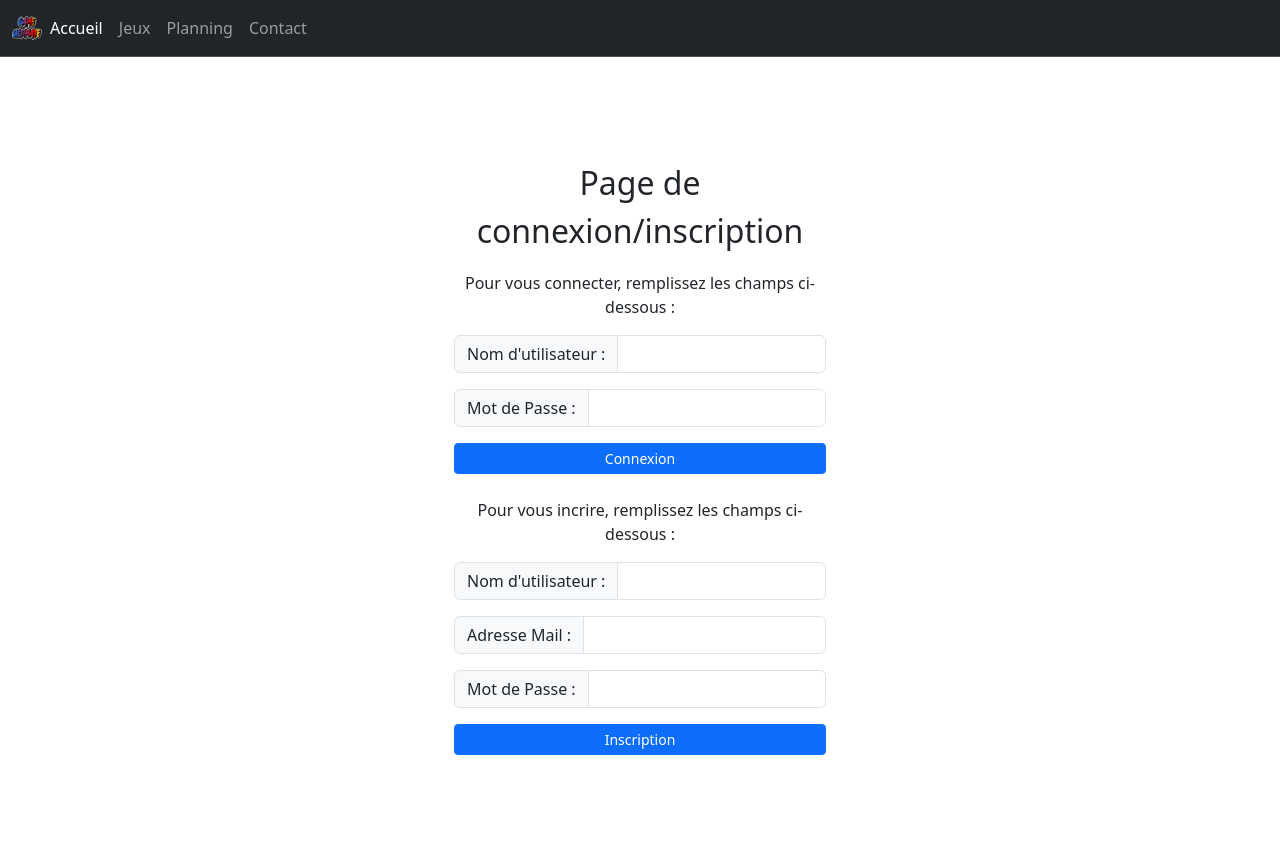
After one commit to LouisMHT/ProjetWeb, a PHP site: the page made by Louis/Page de connexion.php in a window 1280 px wide. The commit adds this page. Run offline with PHP 8.4, Linux system fonts and the light colour scheme.

Commit message:
Ajout Page de connexion

```diff
--- a/GAMEULTIMATE/Index.php
+++ b/GAMEULTIMATE/Index.php
@@ -27,7 +27,7 @@ require('header.inc.php')
           <a class="nav-link" href="#">Contact</a>
         </li>
         <li class="nav-item">
-          <a href="#">
+          <a href="Page de connexion.php">
             <button type="button" class="btn btn-outline-light">Connexion / Inscription</button>
           </a>
         </li>
--- /dev/null
+++ b/Louis/Page de connexion.php
@@ -0,0 +1,71 @@
+<?php
+$titre = "Game Ultimate";
+require('header.inc.php')
+?>
+
+<body>
+
+<nav class="navbar navbar-expand-lg bg-dark border-bottom border-body" data-bs-theme="dark">
+  <div class="container-fluid">
+    <img src="Game-Ultimate-09-10-2023.png" alt="Logo" width="30" height="24" class="d-inline-block align-text-top">
+    <button class="navbar-toggler" type="button" data-bs-toggle="collapse" data-bs-target="#navbarNav" aria-controls="navbarNav" aria-expanded="false" aria-label="Toggle navigation">
+      <span class="navbar-toggler-icon"></span>
+    </button>
+
+    <div class="navbar-collapse collapse show" id="navbarNav">
+      <ul class="navbar-nav">
+        <li class="nav-item">
+          <a class="nav-link active" aria-current="page" href="#">Accueil</a>
+        </li>
+        <li class="nav-item">
+          <a class="nav-link" href="#">Jeux</a>
+        </li>
+        <li class="nav-item">
+          <a class="nav-link" href="#">Planning</a>
+        </li>
+        <li class="nav-item">
+          <a class="nav-link" href="#">Contact</a>
+        </li>
+      </ul>
+    </div>
+  </div>
+</nav>
+
+
+<div class="container d-flex align-items-center" style="height: 100vh;">
+    <div class="col">
+    </div>
+    <div class="col d-flex flex-column justify-content-center">
+      <p class="text-center fs-2">Page de connexion/inscription</p>
+      <p class="text-center">Pour vous connecter, remplissez les champs ci-dessous :</p>
+      <div class="input-group mb-3">
+        <span class="input-group-text" id="basic-addon1">Nom d'utilisateur : </span>
+        <input type="text" class="form-control" aria-label="Username" aria-describedby="basic-addon1">
+      </div>
+      <div class="input-group mb-3">
+        <span class="input-group-text" id="basic-addon1">Mot de Passe : </span>
+        <input type="password" class="form-control" aria-label="Username" aria-describedby="basic-addon1">
+      </div>
+      <button type="button" class="btn btn-primary btn-sm">Connexion</button>
+      <br>
+      <p class="text-center">Pour vous incrire, remplissez les champs ci-dessous :</p>
+      <div class="input-group mb-3">
+        <span class="input-group-text" id="basic-addon1">Nom d'utilisateur : </span>
+        <input type="text" class="form-control" aria-label="Username" aria-describedby="basic-addon1">
+      </div>
+      <div class="input-group mb-3">
+        <span class="input-group-text" id="basic-addon1">Adresse Mail : </span>
+        <input type="text" class="form-control" aria-label="Mail" aria-describedby="basic-addon1">
+      </div>
+      <div class="input-group mb-3">
+        <span class="input-group-text" id="basic-addon1">Mot de Passe : </span>
+        <input type="password" class="form-control" aria-label="Username" aria-describedby="basic-addon1">
+      </div>
+      <button type="button" class="btn btn-primary btn-sm">Inscription</button>
+    </div>
+    <div class="col">
+    </div>
+</div>
+
+</body>
+</html>
--- a/Louis/header.inc.php
+++ b/Louis/header.inc.php
@@ -5,6 +5,7 @@
     <meta http-equiv="X-UA-Compatible" content="IE=edge">
     <meta name="viewport" content="width=device-width, initial-scale=1.0">
     <link href="https://cdn.jsdelivr.net/npm/bootstrap@5.3.2/dist/css/bootstrap.min.css" rel="stylesheet" integrity="sha384-T3c6CoIi6uLrA9TneNEoa7RxnatzjcDSCmG1MXxSR1GAsXEV/Dwwykc2MPK8M2HN" crossorigin="anonymous">
+    <script src="https://cdn.jsdelivr.net/npm/bootstrap@5.3.2/dist/js/bootstrap.min.js" integrity="sha384-BBtl+eGJRgqQAUMxJ7pMwbEyER4l1g+O15P+16Ep7Q9Q+zqX6gSbd85u4mG4QzX+" crossorigin="anonymous"></script>
     <link rel="stylesheet" href="style.css" />
     <title><?php echo $titre; ?></title>
 
--- a/Louis/style.css
+++ b/Louis/style.css
@@ -1,37 +1,43 @@
-ul {
-    list-style-type: none;
-    margin: 0;
-    padding: 0;
-    overflow: hidden;
-    background-color: #333;
-    position: -webkit-sticky; /* Safari */
-    position: sticky;
-    top: 0;
+.img-jumbo{
+  background-image: url('jeuplateau.jpeg');
+  background-size: cover;
+  background-repeat: no-repeat;
+  background-attachment: fixed;
 }
 
-  .header {
-    background-color: #111;
-    padding: 30px;
-    text-align: center;
+.positioned-text {
+  position: absolute; /* Position absolue */
+  left: 50%; /* Position horizontale à partir de la gauche */
+  transform: translate(-50%, -50%);
+  font-weight: bold;
+  font-size: 2vw; /* Taille de police du texte */
+  color: #000000; /* Couleur du texte (noir dans cet exemple) */
 }
 
-  li {
-    float: left;
+.positioned-text2 {
+  position: absolute; /* Position absolue */
+  left: 50%; /* Position horizontale à partir de la gauche */
+  transform: translate(-50%, -50%);
+  font-size: 1.4vw; /* Taille de police du texte */
+  color: #000000; /* Couleur du texte (noir dans cet exemple) */
 }
 
-  li a {
-    display: block;
-    color: white;
-    text-align: center;
-    padding: 14px 16px;
-    text-decoration: none;
+@media (max-width: 768px) {
+  .positioned-text {
+      font-size: 20px; /* Taille de police minimale pour les appareils mobiles */
+  }
+  .positioned-text2 {
+      font-size: 15px; /* Taille de police minimale pour les appareils mobiles */
+  }
 }
 
-  li a:hover {
-    background-color: #111;
+.footer {
+  background-color: #9c9c9c;
+  bottom: 0;
+  width: 100%;
+  padding: 20px;
+  text-align: center;
+  font-weight: bold;
+  font-size: 15px;
+  color: #535353;
 }
-  body {
-    background-image: url("jeuplateau.jpeg");
-    background-repeat: no-repeat;
-    background-size: cover;
-  }
```
Also changed, not shown: GAMEULTIMATE/Page de connexion.php (added, +71 -0 lines), Louis/pageAccueil.php (deleted, +0 -23 lines), Louis/Game-Ultimate-09-10-2023.png, Louis/Monopoly.jpg (added), Louis/jeuplateau.jpeg. Lines whose indentation alone changed are shown as unchanged.
